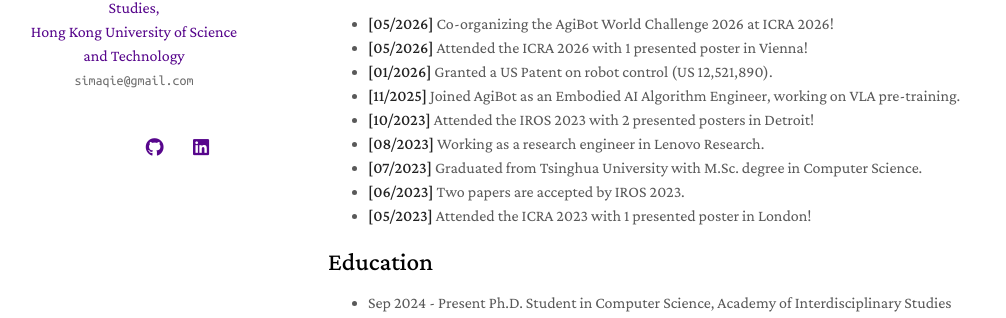
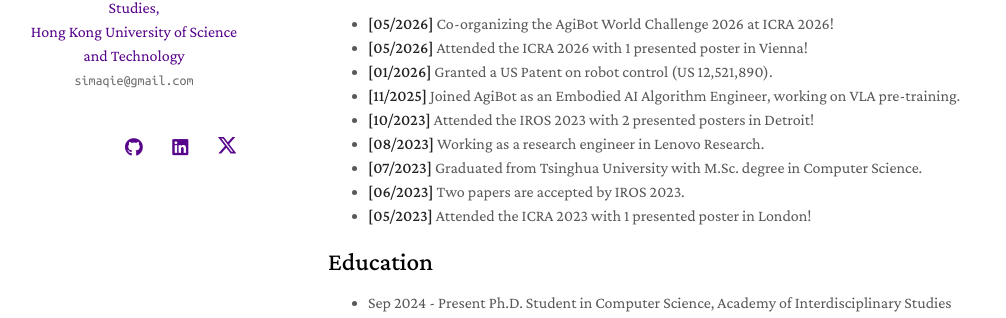
Before and after one commit to SimaQie/simaqie.github.io, a Jekyll site: the page built from index.md, in a window 1280 px wide. Shown: the part 527-845 px from the top of the page, without its empty margins (142-1148 px from the left). Built offline with Jekyll 4.4.1, drawn with Linux system fonts in a browser that asks for light colours; nearby versions of some CDN libraries; a style sheet for code colours, icons or effects is not loaded; our own code applies the rules of GitHub Pages for plain Markdown files.

Commit message:
Add X profile and Smooth Computation talk media

```diff
--- a/_config.yml
+++ b/_config.yml
@@ -26,7 +26,7 @@ google_scholar: https://scholar.google.com/citations?user=SswIhvMAAAAJ&hl=zh-CN
 cv_link: assets/files/QieSima_CV.pdf
 github_link: https://github.com/SimaQie
 linkedin:  https://www.linkedin.com/in/qie-s-64251b170
-# twitter:
+x_link: https://x.com/qie_sima
 
 # Images (e.g., your profile picture and your website's favicon)
 # "favicon" and "favicon_dark" are used for the light and dark modes, respectively.
--- a/_includes/talks.md
+++ b/_includes/talks.md
@@ -32,11 +32,17 @@
 <li>
 <div class="pub-row">
 
+  <div class="col-sm-3 abbr" style="position: relative;padding-right: 15px;padding-left: 15px;">
+    <img src="assets/img/SmoothComputation_talk.jpg" class="teaser img-fluid z-depth-1" alt="Two robot manipulators compared in a position-reaching experiment">
+    <abbr class="badge">ICRA</abbr>
+  </div>
+
   <div class="col-sm-9" style="position: relative;padding-right: 15px;padding-left: 20px;">
     <div class="title">Smooth Computation without Input Delay: Robust Tube-Based Model Predictive Control for Robot Manipulator Planning</div>
     <div class="author"><strong>Qie Sima</strong> (co-author)</div>
     <div class="periodical"><em>the International Conference of Robotics and Automation <strong>(ICRA)</strong>, 2024, Yokohama.</em></div>
     <div class="links">
+      <a href="assets/files/SmoothComputation_ICRA2024_video.mp4" class="btn btn-sm z-depth-0" role="button" download="SmoothComputation_ICRA2024_video.mp4" title="Download supplementary video (MP4, 19 MB)" style="font-size:12px;">Video (MP4)</a>
       <strong><i style="color:#7b5aa6">Oral Presentation</i></strong>
     </div>
   </div>
--- a/_layouts/homepage.html
+++ b/_layouts/homepage.html
@@ -112,9 +112,9 @@
         </a>
         {% endif %}
 
-        {% if site.twitter %}
-        <a style="margin: 0 0 0 0" href="{{ site.twitter }}">
-          <i class="fab fa-twitter"></i>
+        {% if site.x_link %}
+        <a style="margin: 0 0 0 0" href="{{ site.x_link }}" aria-label="X profile" title="X" target="_blank" rel="noopener noreferrer">
+          <svg class="x-icon" viewBox="0 0 24 24" aria-hidden="true" focusable="false"><path fill="currentColor" d="M18.901 1.153h3.68l-8.04 9.19L24 22.846h-7.406l-5.8-7.584-6.64 7.584H.47l8.6-9.83L0 1.154h7.594l5.243 6.932L18.9 1.153Zm-1.29 19.49h2.039L6.486 3.24H4.298l13.313 17.402Z"/></svg>
         </a>
         {% endif %}
       </div>
--- a/_sass/minimal-light.scss
+++ b/_sass/minimal-light.scss
@@ -30,6 +30,11 @@ a.no-color {
   font-size: 1.15rem;
   line-height: 0rem;
   margin-right: 1rem
+}
+
+.social-icons .x-icon {
+  width: 1.15rem;
+  height: 1.15rem;
 }
 
 @media (prefers-color-scheme: dark) {
```
Also changed, not shown: assets/img/SmoothComputation_talk.jpg (added), 1 other file.
